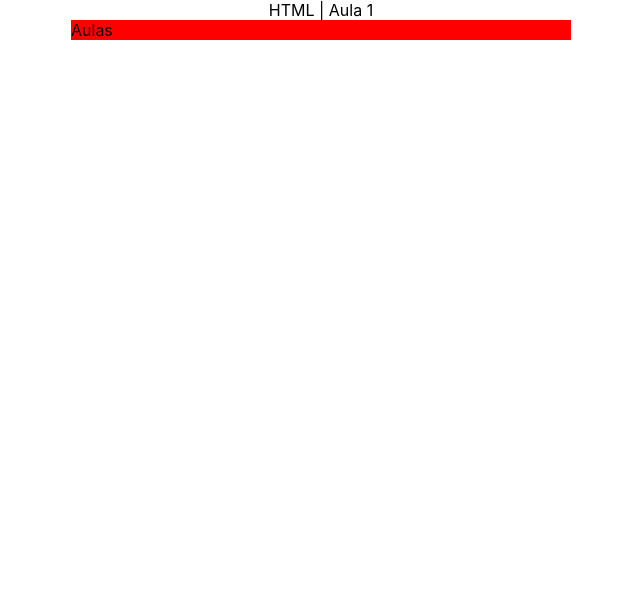
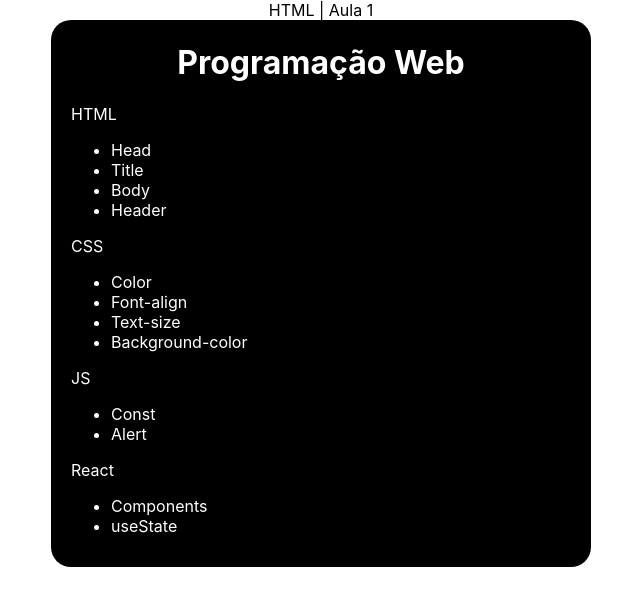
Before and after one commit to matheusgarrido/redux-exercise, a React (Create React App) app: page / in a window 1280 px wide. Shown: the top 606 px of the page, without its empty margins (319-959 px from the left). Built offline with nearby package versions, Linux system fonts and the light colour scheme.

Commit message:
feat: print modules and lessons list

```diff
--- a/src/components/Main/index.js
+++ b/src/components/Main/index.js
@@ -1,13 +1,32 @@
+import { connect } from "react-redux";
 import React from "react";
 import "./style.scss";
 
-const Main = () => {
+const Main = ({ modules, currentModule, currentLession }) => {
+  console.log(modules, currentModule, currentLession);
   return (
     <main className="main">
-      Aulas
-      <div></div>
+      <h1>Programação Web </h1>
+      {modules.map((module) => (
+        <div key={module.id}>
+          {module.title}
+          <ul>
+            {module.lessons.map((lesson) => (
+              <li key={lesson.id} className="main__lesson">
+                {lesson.title}
+              </li>
+            ))}
+          </ul>
+        </div>
+      ))}
     </main>
   );
 };
 
-export default Main;
+const mapStateToProps = (state) => ({
+  modules: state.modules,
+  currentModule: state.currentModule,
+  currentLession: state.currentLession,
+});
+
+export default connect(mapStateToProps)(Main);
--- a/src/components/Main/style.scss
+++ b/src/components/Main/style.scss
@@ -1,7 +1,25 @@
 .main {
   width: 60%;
   max-width: 500px;
-  background-color: red;
+  background-color: black;
+  color: white;
   display: block;
   margin: auto;
+  border-radius: 20px;
+  padding: 2px 20px 15px;
 }
+
+.main h1 {
+  text-align: center;
+}
+.main__lesson {
+  justify-content: space-between;
+}
+.main__lesson:hover {
+  color: blue;
+  cursor: pointer;
+  text-decoration: underline;
+}
+.main__lesson:active {
+  cursor: default;
+}
```
